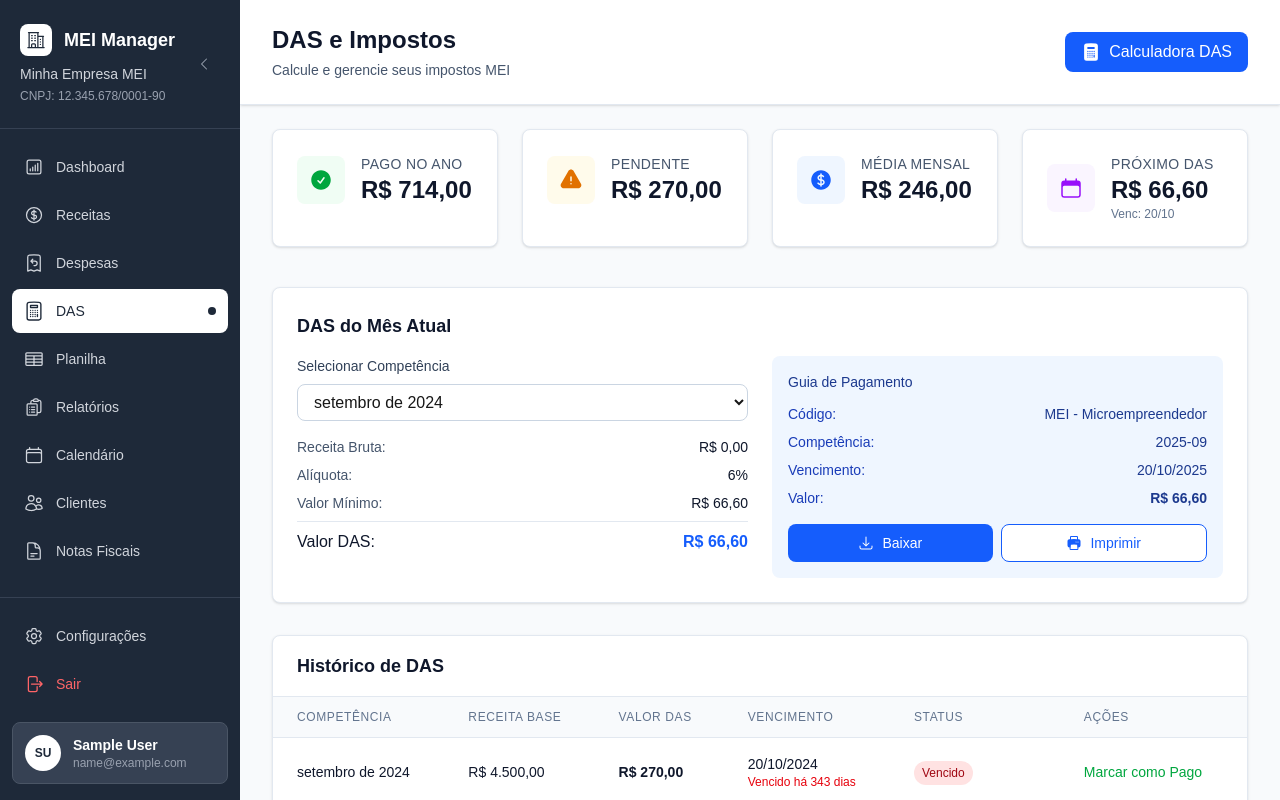
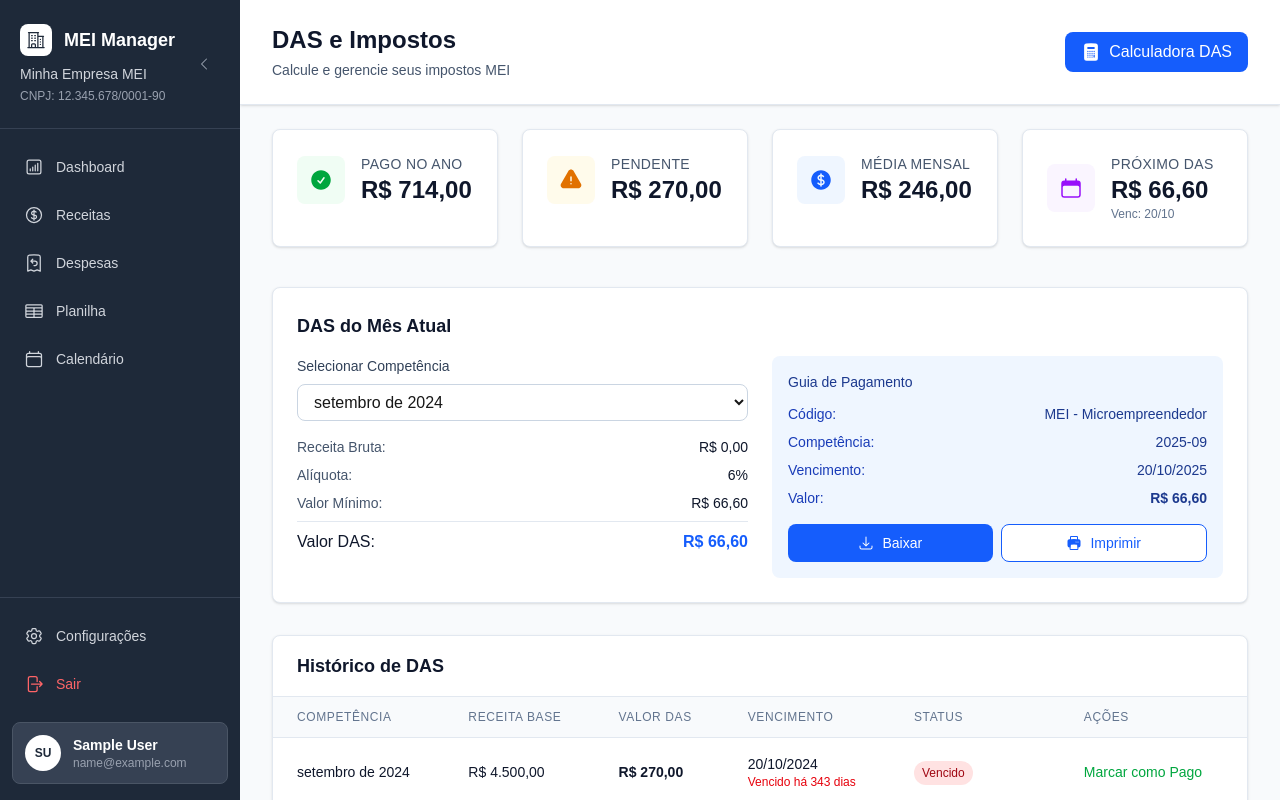
Before and after one commit to Edu-2de/PaimContab, a Next.js app in the folder frontend/: page /mei/das in a window 1280 px wide. Shown: the top 800 px of the page. Built offline with nearby package versions, Linux system fonts and the light colour scheme; sample sign-in values are in the browser's storage.

Commit message:
feat: simplify MeiSidebar navigation by removing unused menu items

```diff
--- a/frontend/src/components/MeiSidebar.tsx
+++ b/frontend/src/components/MeiSidebar.tsx
@@ -7,17 +7,13 @@ import {
   HiOutlineChartBarSquare,
   HiOutlineCurrencyDollar,
   HiOutlineReceiptRefund,
-  HiOutlineCalculator,
-  HiOutlineDocumentText,
   HiOutlineCog6Tooth,
   HiOutlineArrowRightOnRectangle,
   HiChevronLeft,
   HiChevronRight,
   HiOutlineUserCircle,
   HiOutlineCalendar,
-  HiOutlineClipboardDocumentList,
   HiOutlineBuildingOffice2,
-  HiOutlineUsers,
   HiOutlineTableCells,
 } from 'react-icons/hi2';
 
@@ -63,40 +59,16 @@ export default function MeiSidebar({ currentPage = 'dashboard', onToggle }: MeiS
       key: 'despesas',
     },
     {
-      name: 'DAS',
-      href: '/mei/das',
-      icon: HiOutlineCalculator,
-      key: 'das',
-    },
-    {
       name: 'Planilha',
       href: '/mei/planilha',
       icon: HiOutlineTableCells,
       key: 'planilha',
     },
     {
-      name: 'Relatórios',
-      href: '/mei/relatorios',
-      icon: HiOutlineClipboardDocumentList,
-      key: 'relatorios',
-    },
-    {
       name: 'Calendário',
       href: '/mei/calendario',
       icon: HiOutlineCalendar,
       key: 'calendario',
-    },
-    {
-      name: 'Clientes',
-      href: '/mei/clientes',
-      icon: HiOutlineUsers,
-      key: 'clientes',
-    },
-    {
-      name: 'Notas Fiscais',
-      href: '/mei/notas',
-      icon: HiOutlineDocumentText,
-      key: 'notas',
     },
   ];
 
```
